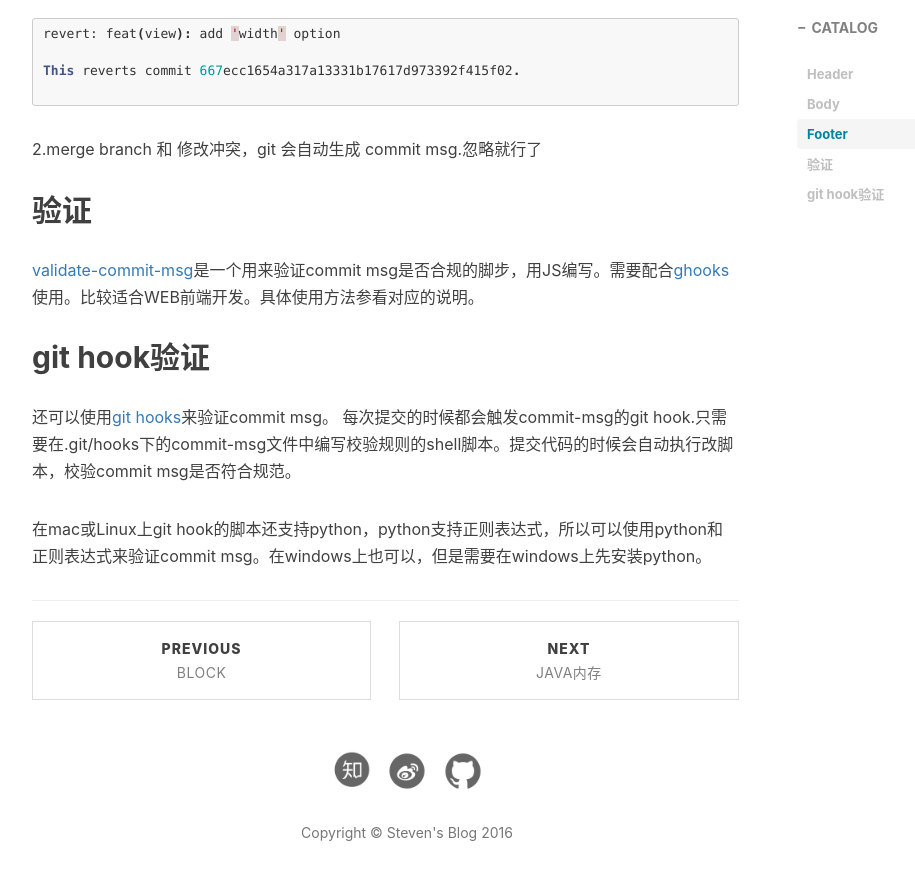
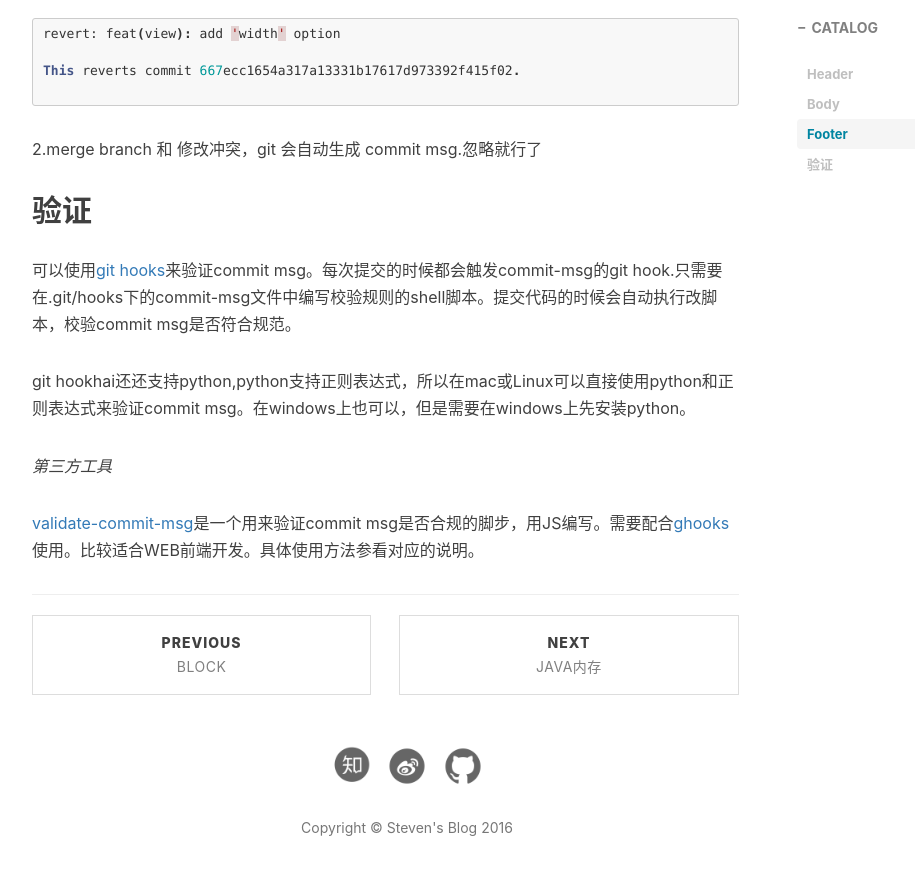
Before and after one commit to StevenDXC/Blog, a Jekyll site: the page built from _posts/2015-01-20-git_commit_msg.md, in a window 1280 px wide and 900 px high, scrolled down 2915 px. Shown: the top 880 px of the window, without its empty margins (233-1148 px from the left). Built offline with Jekyll 4.4.1, drawn with Linux system fonts in a browser that asks for light colours; nearby versions of some CDN libraries; Markdown is read by kramdown in place of the engine named in the settings; comment, search, counter and statistics services are not loaded.

Commit message:
Update 2015-01-20-git_commit_msg.md

```diff
--- a/_posts/2015-01-20-git_commit_msg.md
+++ b/_posts/2015-01-20-git_commit_msg.md
@@ -130,12 +130,10 @@ This reverts commit 667ecc1654a317a13331b17617d973392f415f02.
 验证
 ---
 
+可以使用[git hooks](https://git-scm.com/book/en/v2/Customizing-Git-Git-Hooks)来验证commit msg。每次提交的时候都会触发commit-msg的git hook.只需要在.git/hooks下的commit-msg文件中编写校验规则的shell脚本。提交代码的时候会自动执行改脚本，校验commit msg是否符合规范。
+
+git hookhai还还支持python,python支持正则表达式，所以在mac或Linux可以直接使用python和正则表达式来验证commit msg。在windows上也可以，但是需要在windows上先安装python。
+
+*第三方工具*
+
 [validate-commit-msg](https://github.com/kentcdodds/validate-commit-msg)是一个用来验证commit msg是否合规的脚步，用JS编写。需要配合[ghooks](https://www.npmjs.com/package/ghooks)使用。比较适合WEB前端开发。具体使用方法参看对应的说明。
-
-
-git hook验证
----
-还可以使用[git hooks](https://git-scm.com/book/en/v2/Customizing-Git-Git-Hooks)来验证commit msg。
-每次提交的时候都会触发commit-msg的git hook.只需要在.git/hooks下的commit-msg文件中编写校验规则的shell脚本。提交代码的时候会自动执行改脚本，校验commit msg是否符合规范。
-
-在mac或Linux上git hook的脚本还支持python，python支持正则表达式，所以可以使用python和正则表达式来验证commit msg。在windows上也可以，但是需要在windows上先安装python。
```
